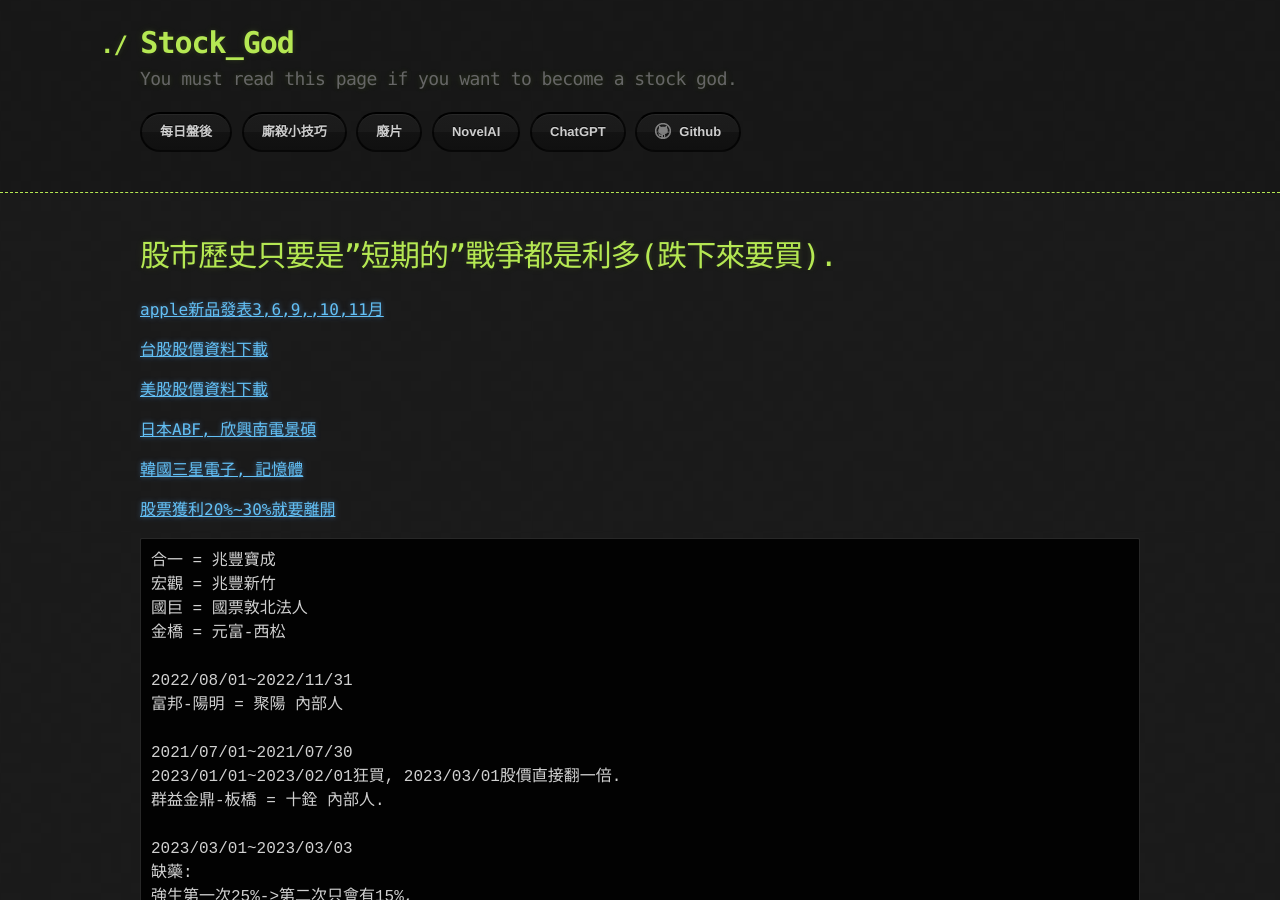
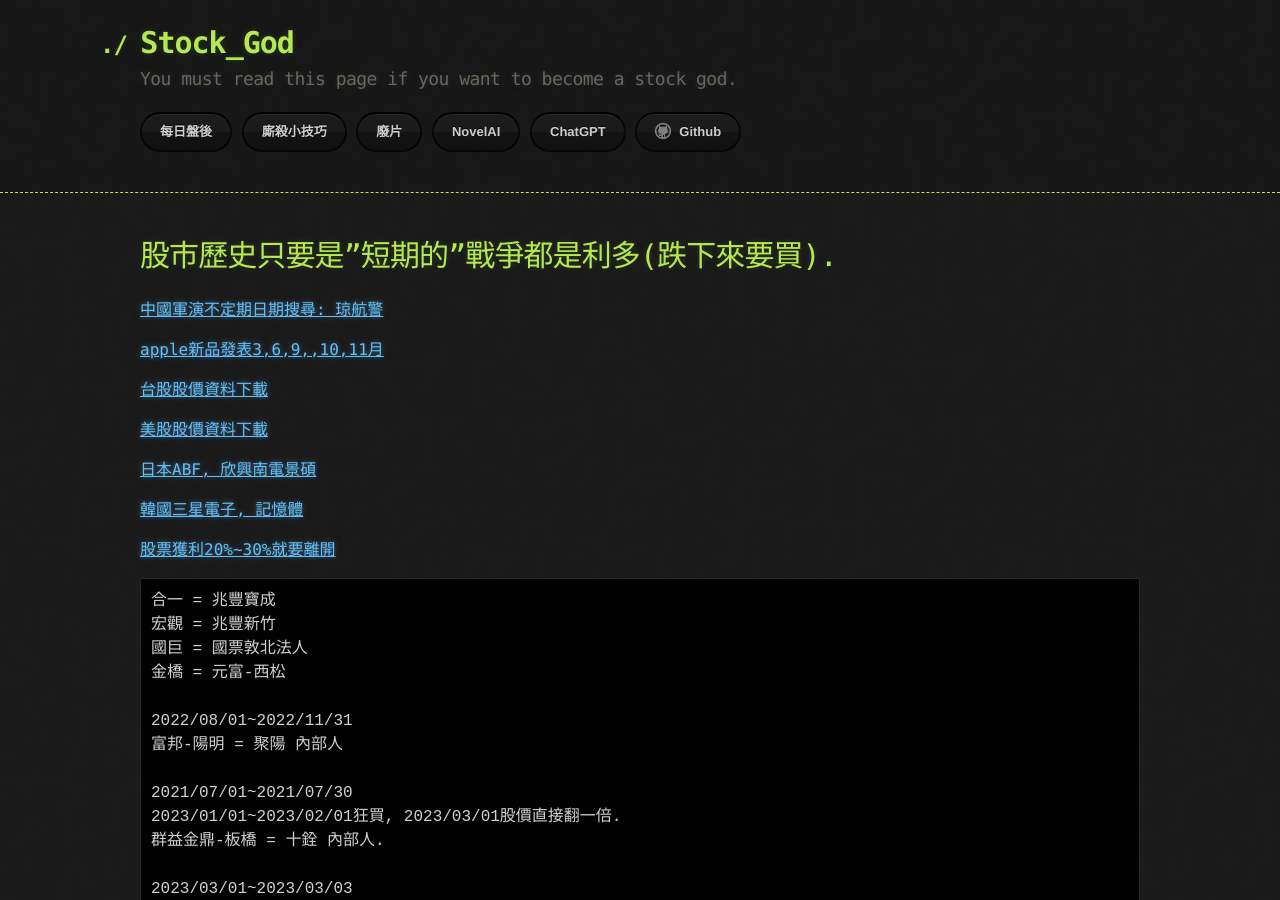
Before and after one commit to lepg5487/Stock_God, a Jekyll site: the page built from experience.md, in a window 1280 px wide and 900 px high. Built offline with Jekyll 4.4.1, drawn with Linux system fonts in a browser that asks for light colours; our own code applies the rules of GitHub Pages for plain Markdown files.

Commit message:
Update experience.md

```diff
--- a/experience.md
+++ b/experience.md
@@ -3,6 +3,8 @@
 ---
 
 # 股市歷史只要是"短期的"戰爭都是利多(跌下來要買).
+
+[中國軍演不定期日期搜尋: 琼航警](https://www.msa.gov.cn/page/channelArticles.do?channelids=94DF14CE-1110-415D-A44E-67593E76619F,BDBA5FAD-6E5D-4867-9F97-0FCF8EFB8636,C8896863-B101-4C43-8705-536A03EB46FF,93B73989-D220-45F9-BC32-70A6EBA35180,36EA3354-C8F8-4953-ABA0-82D6D989C750,B5B0F3C7-630D-4967-B1E6-B06208575D15,8E10EA74-EB9E-4C96-90F8-F891968ADD80,7B084057-6038-4570-A0FB-44E9204C4B1D,1E478D40-9E85-4918-BF12-478B8A19F4A8,86DE2FFF-FF2C-47F9-8359-FD1F20D6508F,D3340711-057B-494B-8FA0-9EEDC4C5EAD9,93404234-06CC-4507-B2FB-8AF2492D2A3D,2C788629-ACCF-4AD5-8969-B28FA1E0AAEE,325FDC08-92B4-4313-A63E-E5C165BE98EC,)
 
 [apple新品發表3,6,9,,10,11月](https://mrmad.com.tw/2023-apple-new-products-and-apple-event)
 
```
